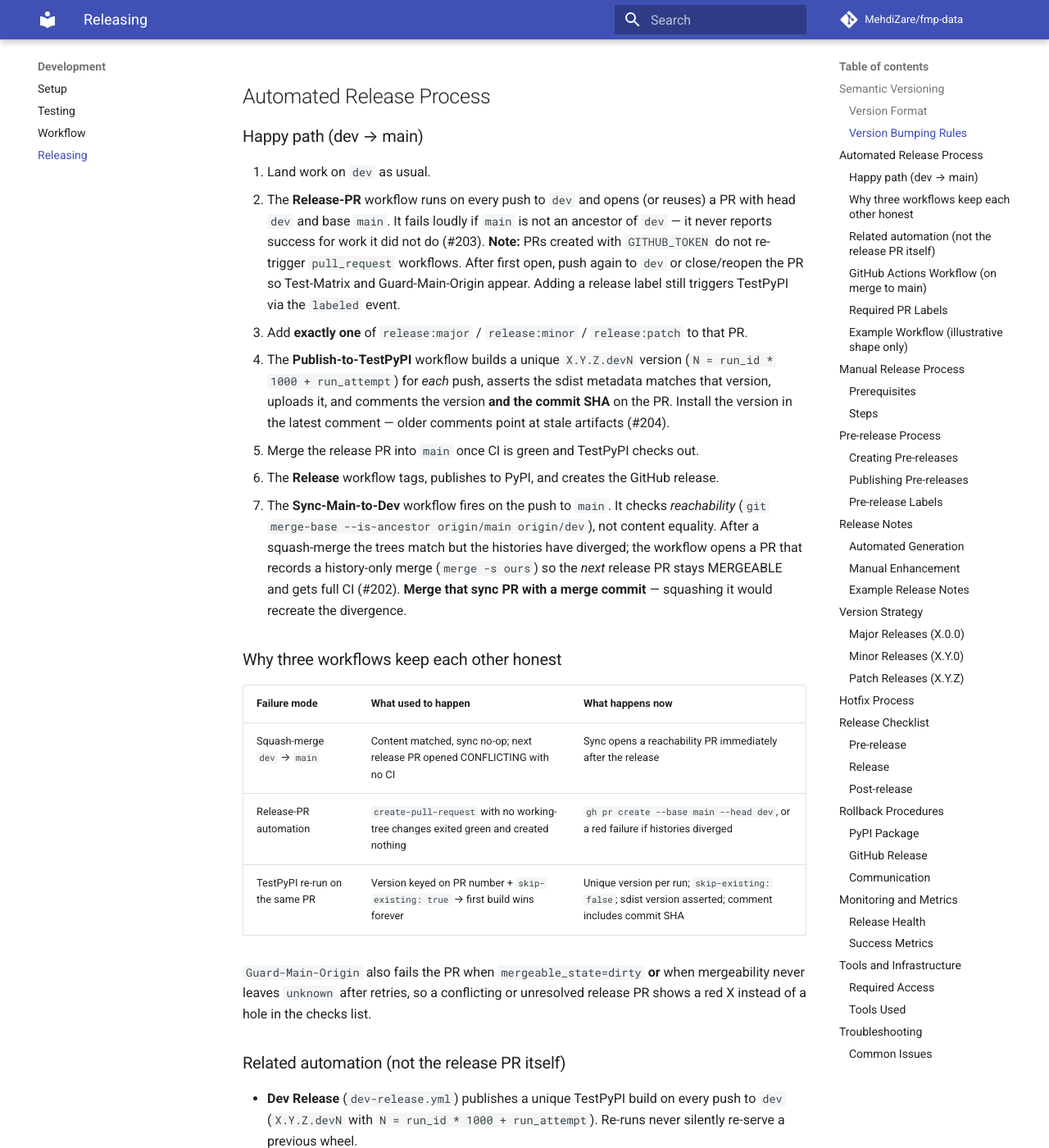
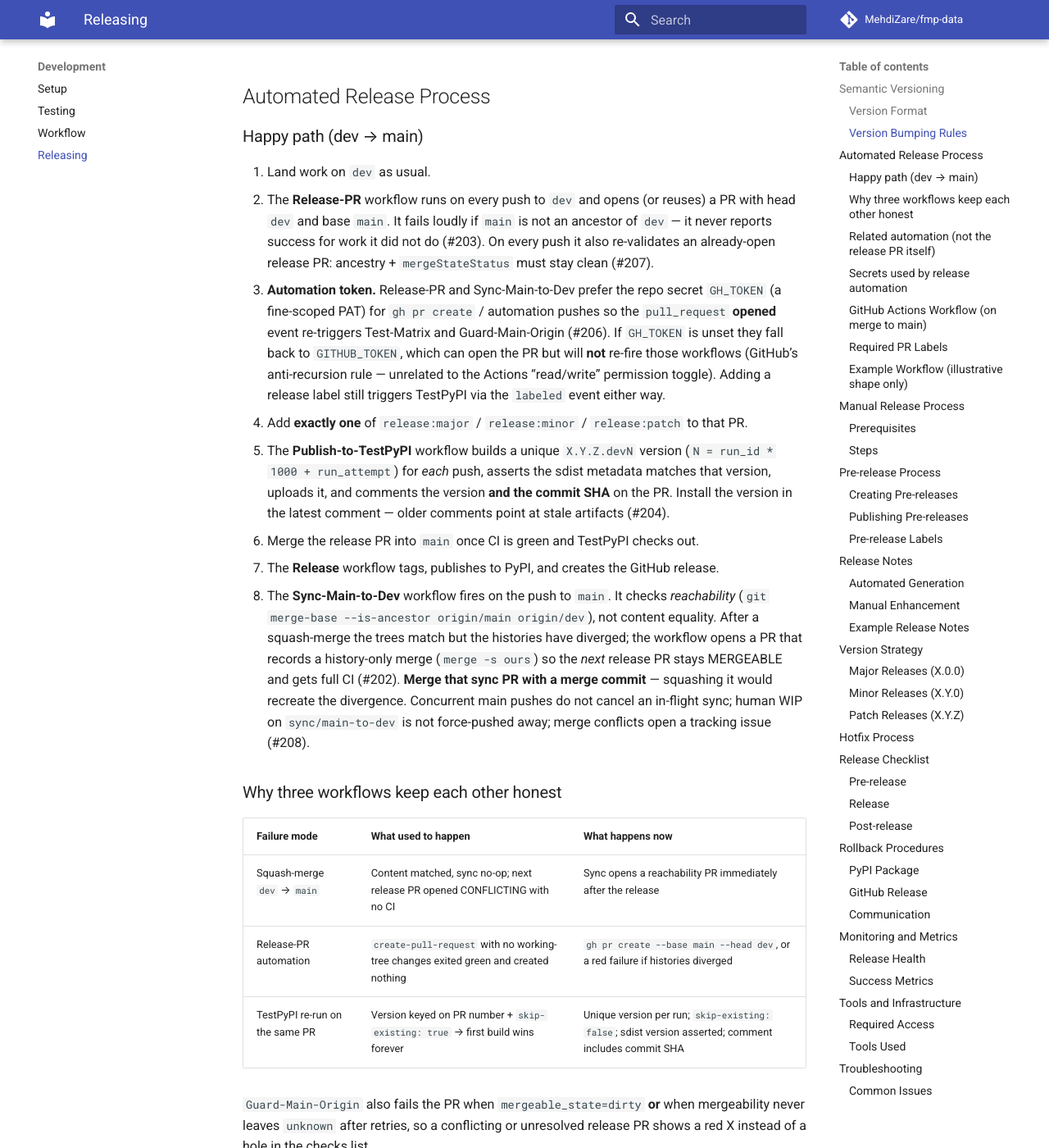
Before and after one commit to MehdiZare/fmp-data, an MkDocs documentation site: the page built from docs/contributing/releasing.md, in a window 1280 px wide and 1400 px high, scrolled down 1022 px. Shown: the whole window at 82% size. Built offline with MkDocs 1.6.1 and Material for MkDocs 9.7.7, drawn with Linux system fonts in a browser that asks for light colours; comment, search, counter and statistics services are not loaded; the version menu is left out; some of the changed text lies outside the part shown.

Commit message:
fix(ci): PAT-triggered automation PRs, release health checks, sync harden
Address #206, #207, and #208 on top of the #205 release-path fixes:

- Prefer secrets.GH_TOKEN (PAT) for Release-PR and Sync-Main-to-Dev so
  opened PRs re-trigger pull_request CI; fall back to GITHUB_TOKEN with
  a warning (#206)
- On every dev push, re-validate an already-open release PR for ancestry
  and mergeStateStatus instead of green "already open" forever (#207)
- Sync: cancel-in-progress false; refuse force-push over human WIP on
  sync/main-to-dev; open a tracking issue on merge conflicts (#208)

```diff
--- a/docs/contributing/releasing.md
+++ b/docs/contributing/releasing.md
@@ -36,28 +36,35 @@ MAJOR.MINOR.PATCH[-PRERELEASE][+BUILD]
 2. The **Release-PR** workflow runs on every push to `dev` and opens (or
    reuses) a PR with head `dev` and base `main`. It fails loudly if `main` is
    not an ancestor of `dev` — it never reports success for work it did not do
-   (#203).
-   **Note:** PRs created with `GITHUB_TOKEN` do not re-trigger
-   `pull_request` workflows. After first open, push again to `dev` or
-   close/reopen the PR so Test-Matrix and Guard-Main-Origin appear. Adding a
-   release label still triggers TestPyPI via the `labeled` event.
-3. Add **exactly one** of `release:major` / `release:minor` / `release:patch`
+   (#203). On every push it also re-validates an already-open release PR:
+   ancestry + `mergeStateStatus` must stay clean (#207).
+3. **Automation token.** Release-PR and Sync-Main-to-Dev prefer the repo
+   secret `GH_TOKEN` (a fine-scoped PAT) for `gh pr create` / automation
+   pushes so the `pull_request` **opened** event re-triggers Test-Matrix and
+   Guard-Main-Origin (#206). If `GH_TOKEN` is unset they fall back to
+   `GITHUB_TOKEN`, which can open the PR but will **not** re-fire those
+   workflows (GitHub’s anti-recursion rule — unrelated to the Actions
+   “read/write” permission toggle). Adding a release label still triggers
+   TestPyPI via the `labeled` event either way.
+4. Add **exactly one** of `release:major` / `release:minor` / `release:patch`
    to that PR.
-4. The **Publish-to-TestPyPI** workflow builds a unique
+5. The **Publish-to-TestPyPI** workflow builds a unique
    `X.Y.Z.devN` version (`N = run_id * 1000 + run_attempt`) for *each* push,
    asserts the sdist metadata matches that version, uploads it, and comments
    the version **and the commit SHA** on the PR. Install the version in the
    latest comment — older comments point at stale artifacts (#204).
-5. Merge the release PR into `main` once CI is green and TestPyPI checks out.
-6. The **Release** workflow tags, publishes to PyPI, and creates the GitHub
+6. Merge the release PR into `main` once CI is green and TestPyPI checks out.
+7. The **Release** workflow tags, publishes to PyPI, and creates the GitHub
    release.
-7. The **Sync-Main-to-Dev** workflow fires on the push to `main`. It checks
+8. The **Sync-Main-to-Dev** workflow fires on the push to `main`. It checks
    *reachability* (`git merge-base --is-ancestor origin/main origin/dev`), not
    content equality. After a squash-merge the trees match but the histories
    have diverged; the workflow opens a PR that records a history-only merge
    (`merge -s ours`) so the *next* release PR stays MERGEABLE and gets full
    CI (#202). **Merge that sync PR with a merge commit** — squashing it would
-   recreate the divergence.
+   recreate the divergence. Concurrent main pushes do not cancel an in-flight
+   sync; human WIP on `sync/main-to-dev` is not force-pushed away; merge
+   conflicts open a tracking issue (#208).
 
 ### Why three workflows keep each other honest
 
@@ -81,6 +88,14 @@ unresolved release PR shows a red X instead of a hole in the checks list.
   versions fail the job instead of being skipped.
 - **Claude Code Review** is advisory: missing or expired OAuth tokens do not
   fail the PR. Required gates live in `ci.yml` / the branch rulesets.
+
+### Secrets used by release automation
+
+| Secret | Purpose |
+|---|---|
+| `GH_TOKEN` | Fine-scoped PAT (or App token) for Release-PR / Sync-Main-to-Dev `gh pr create` and automation branch pushes so `pull_request` CI runs on open (#206). Not the same as the automatic `GITHUB_TOKEN`. |
+| `GITHUB_TOKEN` | Automatic job token; used as fallback and for jobs that must not re-trigger workflows. |
+| OIDC / PyPI trusted publishing | Real and Test PyPI uploads (no long-lived PyPI token required when configured). |
 
 ### GitHub Actions Workflow (on merge to main)
 
```
Also changed, not shown: CHANGELOG.md (+4 -0 lines), 2 other files.
